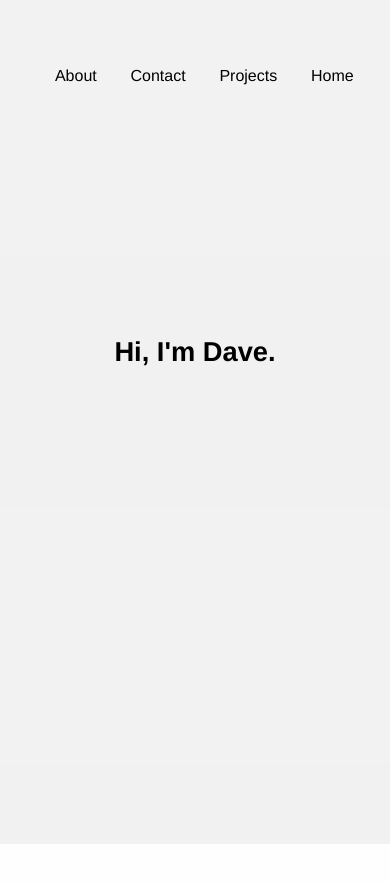
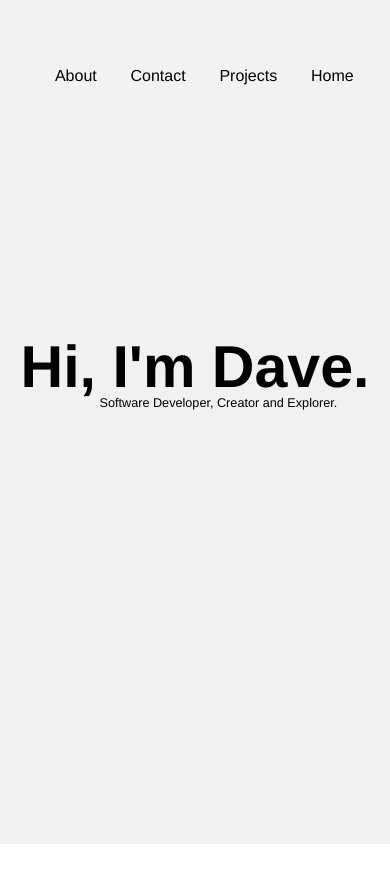
Before and after one commit to dajomareyes/personal-website, a React (Create React App) app: page / in a window 390 px wide. Shown: the top 882 px of the page. Built offline with nearby package versions, Linux system fonts and the light colour scheme.

Commit message:
Added changes to personal site

```diff
--- a/src/components/App.css
+++ b/src/components/App.css
@@ -8,18 +8,93 @@ div#one {
   text-align: center;
 }
 
+
 h1.my-name {
   font-size: 7vw;
-  font-weight: 900;
+  font-weight: 700;
   padding-top: 40vh;
 }
 
-h2.sub-heading {
-  font-size: 1.25vw;
+p.sub-heading {
+  font-size: 1.50vw;
   font-weight: 400;
-  padding-left: 17vw;
+  padding-left: 12vw;
+}
+
+@media only screen and (max-width: 960px) {
+  h1.my-name {
+    font-size: 7vh;
+    font-weight: 700;
+    padding-top: 40vh;
+  }
+
+  p.sub-heading {
+    font-size: 1.50vh;
+    font-weight: 400;
+    padding-left: 12vw;
+  }
 }
 
 #two {
   background-color: #01010101;
 }
+
+/* CSS code for blinking cursor */
+
+.blinking-cursor {
+  font-weight: 100;
+  font-size: 7vw;
+  color: #2E3D48;
+  -webkit-animation: 1s blink step-end infinite;
+  -moz-animation: 1s blink step-end infinite;
+  -ms-animation: 1s blink step-end infinite;
+  -o-animation: 1s blink step-end infinite;
+  animation: 1s blink step-end infinite;
+}
+
+@keyframes "blink" {
+  from, to {
+    color: transparent;
+  }
+  50% {
+    color: black;
+  }
+}
+
+@-moz-keyframes blink {
+  from, to {
+    color: transparent;
+  }
+  50% {
+    color: black;
+  }
+}
+
+@-webkit-keyframes "blink" {
+  from, to {
+    color: transparent;
+  }
+  50% {
+    color: black;
+  }
+}
+
+@-ms-keyframes "blink" {
+  from, to {
+    color: transparent;
+  }
+  50% {
+    color: black;
+  }
+}
+
+@-o-keyframes "blink" {
+  from, to {
+    color: transparent;
+  }
+  50% {
+    color: black;
+  }
+}
+
+/* End CSS for blinking cursor */
--- a/src/components/App.js
+++ b/src/components/App.js
@@ -1,22 +1,30 @@
 import React, { Component } from 'react';
 import './App.css';
 
-function typingEffect() {
-  var el = document.getElementById('sub-heading');
-  const txt = "Software Developer, Creator and Explorer.";
-  console.log(el);
-  for(var i=0; i<txt.length; i++) {
+function simulateTyping(el, data, i) {
+  setTimeout(function () {
+    if(i < data.length) {
+      el.textContent += data[i];
+      i++;
+      simulateTyping(el, data, i);
+    }
+  }, 75);
+};
 
-  }
-}
 
 class App extends Component {
+  componentDidMount() {
+    var el = document.querySelector('.sub-heading');
+    simulateTyping(el, "Software Developer, Creator and Explorer.", 0);
+  }
+
   render() {
     return (
       <div id="main-content">
         <div id="one" className="section">
           <h1 className="my-name">Hi, I'm Dave.</h1>
-          <h2 id="sub-heading"> </h2>
+          <p className="sub-heading"></p>
+
         </div>
 
         <div id="two" className="section">
@@ -27,9 +35,4 @@ class App extends Component {
   }
 }
 
-
-document.addEventListener("DOMContentLoaded", typingEffect(), false);
-window.addEventListener("load", typingEffect(), false);
-
-
 export default App;
--- a/src/index.css
+++ b/src/index.css
@@ -52,7 +52,7 @@ table {
 body {
   margin: 0;
   padding: 0;
-	font-family: "Raleway" ,"Helvetica Neue", Helvetica, Arial, sans-serif;
+	font-family: "Helvetica Neue", Helvetica, Arial, sans-serif;
 	font-style: normal;
 	font-size: 16px;
 }
```
Also changed, not shown: 2 other files (tests, documents, lock files or other folders).
